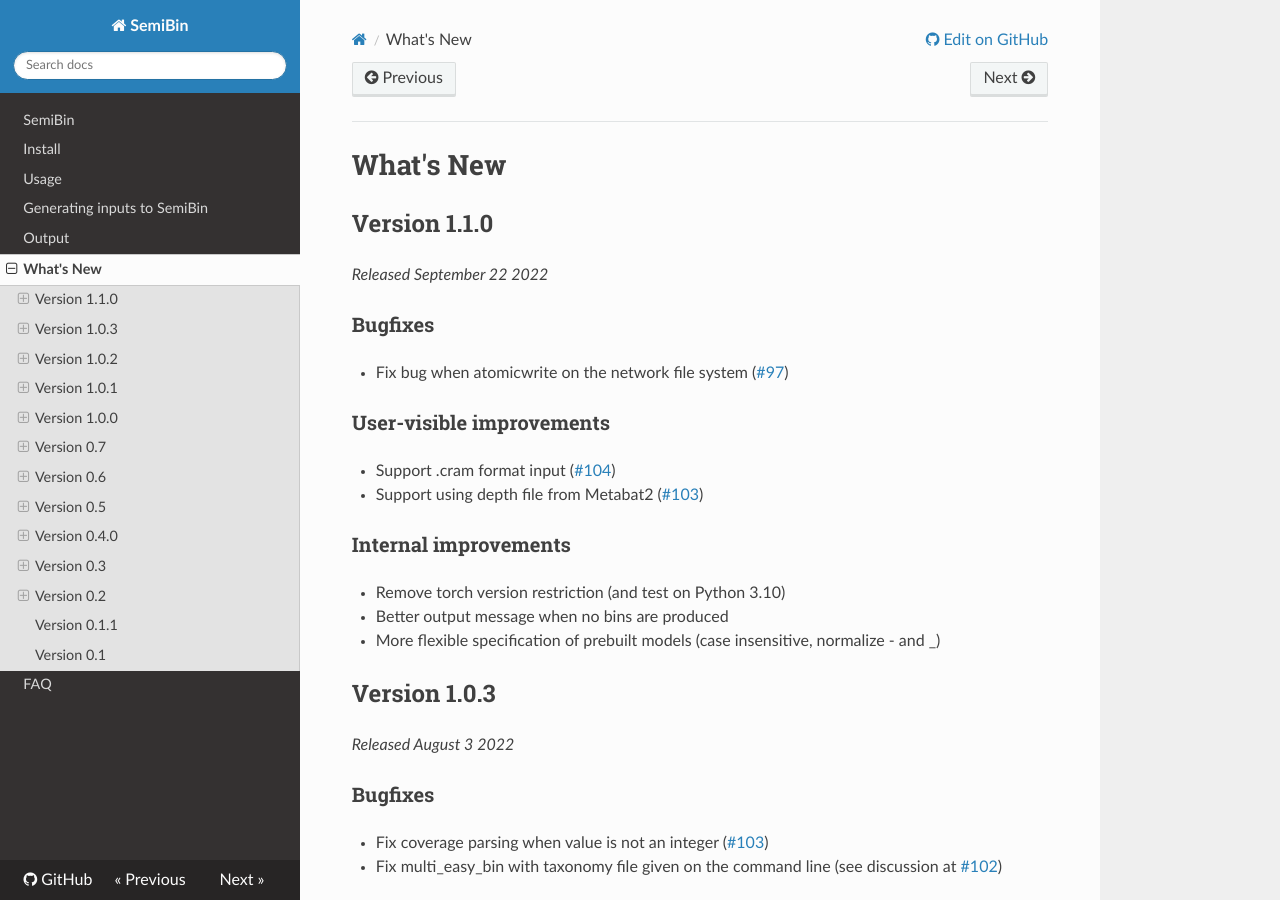
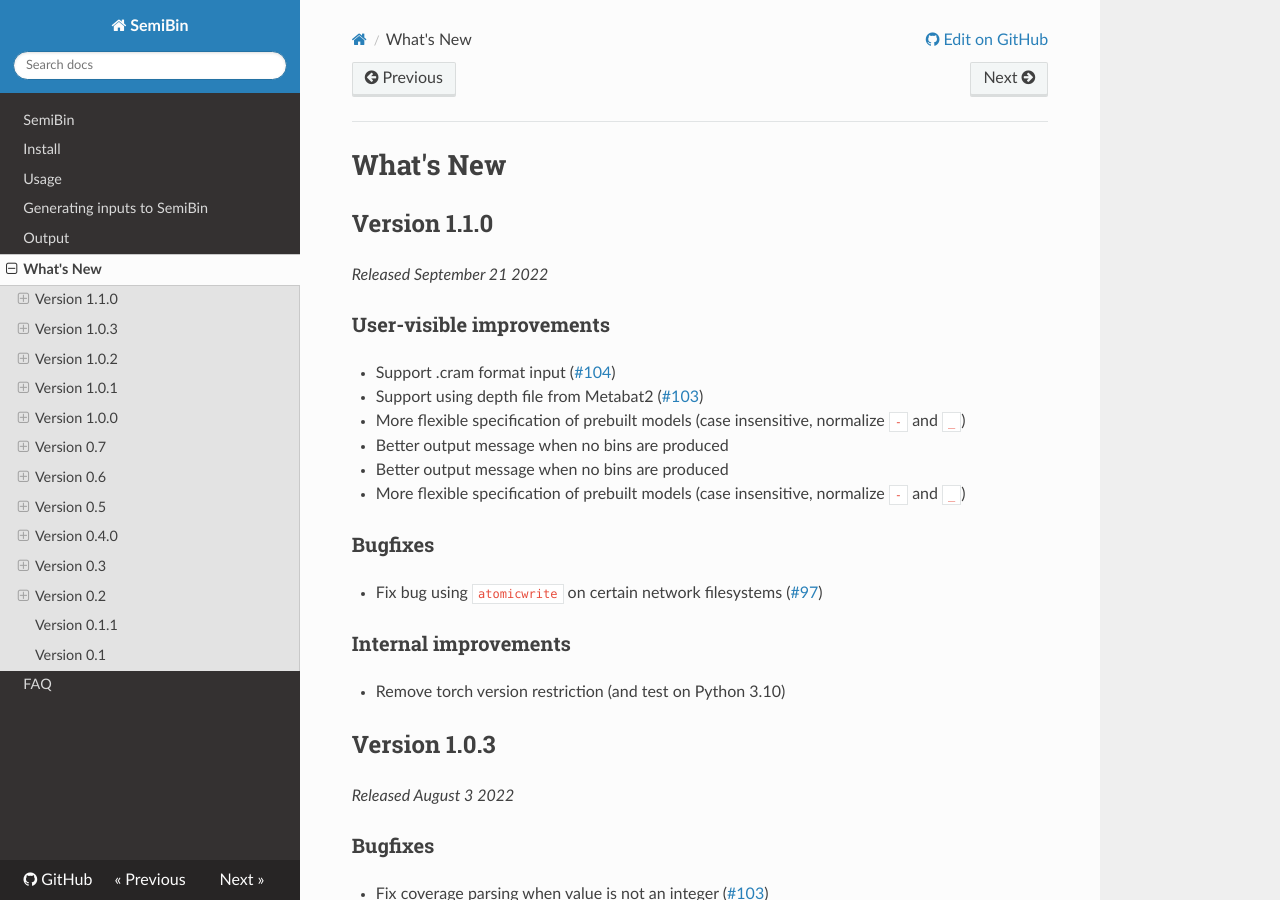
Before and after one commit to BigDataBiology/SemiBin, an MkDocs documentation site: the page built from docs/whatsnew.md, in a window 1280 px wide and 900 px high. Built offline with MkDocs 1.6.1, drawn with Linux system fonts in a browser that asks for light colours; nearby versions of some CDN libraries.

Commit message:
RLS Version 1.1.0
USER-VISIBLE IMPROVEMENTS

- Support CRAM input ([#104](https://github.com/BigDataBiology/SemiBin/issues/104))
- Accept depth files generated by metabat2 (only possible for single-sample binning)
- More flexible specification of prebuilt models (case insensitive, normalize `-` and `_`)
- Better output message when no bins are produced
- Remove torch version restriction (and test on Python 3.10)

BUGFIXES

- Support filesystems that do allow you to call fsync on directories ([#97](https://github.com/BigDataBiology/SemiBin/issues/97))

```diff
--- a/docs/whatsnew.md
+++ b/docs/whatsnew.md
@@ -2,23 +2,25 @@
 
 ## Version 1.1.0
 
-*Released September 22 2022*
-
-### Bugfixes
-
-- Fix bug when atomicwrite on the network file system ([#97](https://github.com/BigDataBiology/SemiBin/issues/97))
+*Released September 21 2022*
 
 ### User-visible improvements
 
 - Support .cram format input ([#104](https://github.com/BigDataBiology/SemiBin/issues/104))
 - Support using depth file from Metabat2 ([#103](https://github.com/BigDataBiology/SemiBin/issues/103))
+- More flexible specification of prebuilt models (case insensitive, normalize `-` and `_`)
+- Better output message when no bins are produced
+- Better output message when no bins are produced
+- More flexible specification of prebuilt models (case insensitive, normalize `-` and `_`)
+
+### Bugfixes
+
+- Fix bug using `atomicwrite` on certain network filesystems ([#97](https://github.com/BigDataBiology/SemiBin/issues/97))
 
 ### Internal improvements
 
 - Remove torch version restriction (and test on Python 3.10)
-- Better output message when no bins are produced
-- More flexible specification of prebuilt models (case insensitive,
-	normalize - and _)
+
 
 ## Version 1.0.3
 
```
Also changed, not shown: 2 other files.
